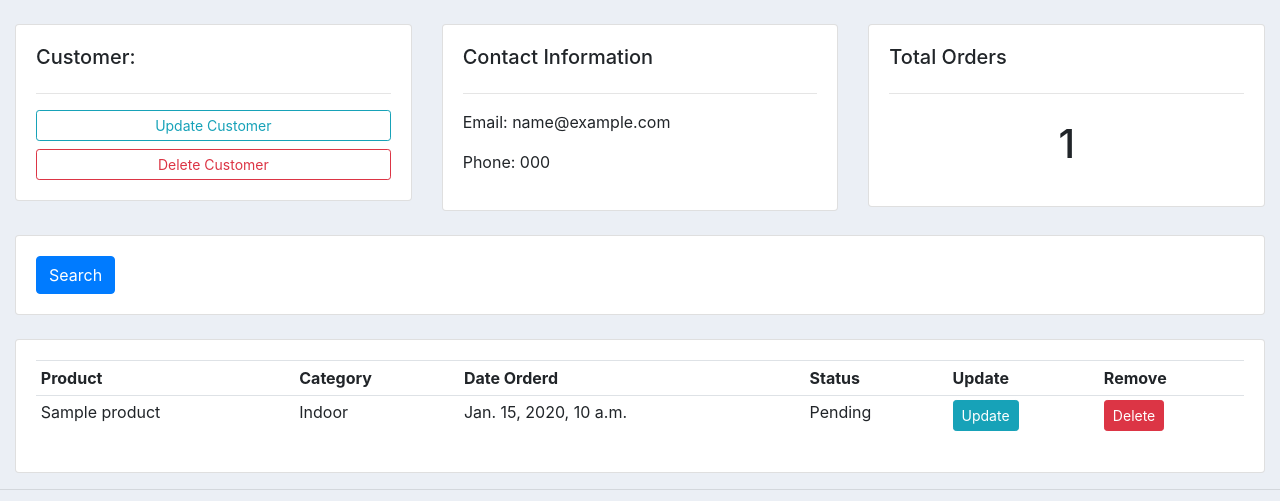
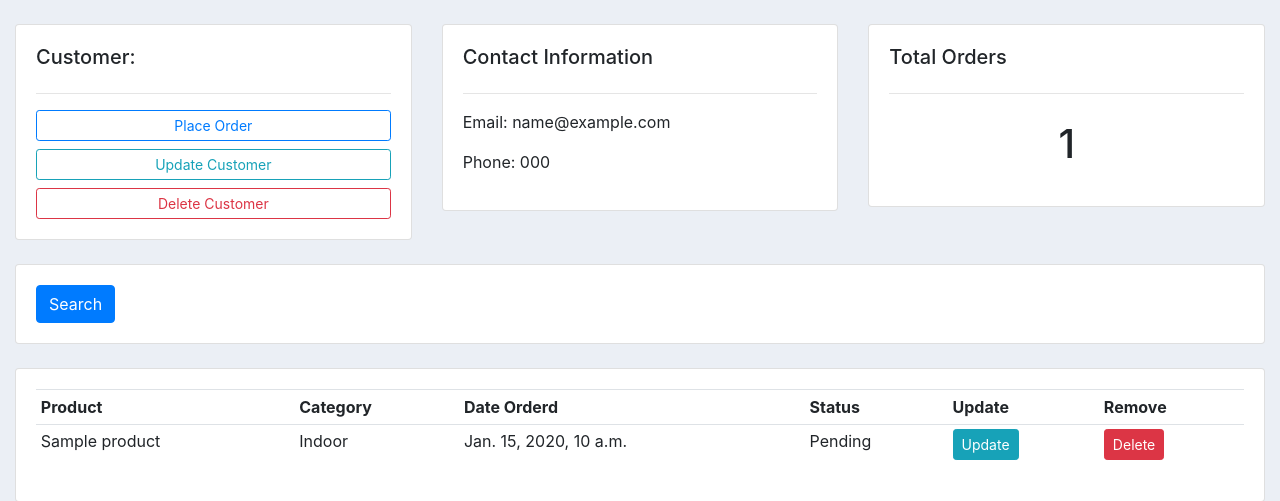
Before and after one commit to QU3B1M/CustomersMGMT, a Django app: page /customer/1 in a window 1280 px wide. Shown: the part 64-565 px from the top of the page. Run offline with Django 3.2, Linux system fonts and the light colour scheme; tables that the repository leaves empty hold one stand-in row (values such as "Sample post"); some libraries are stand-ins or nearby versions.

Commit message:
order form updated

```diff
--- a/app/templates/app/customer.html
+++ b/app/templates/app/customer.html
@@ -8,6 +8,7 @@
 		<div class="card card-body">
 			<h5>Customer:</h5>
 			<hr>
+			<a class="btn btn-outline-primary  btn-sm btn-block" href="{% url 'create_order' customer.id %}">Place Order</a>
 			<a class="btn btn-outline-info  btn-sm btn-block" href="">Update Customer</a>
 			<a class="btn btn-outline-danger  btn-sm btn-block" href="">Delete Customer</a>
 
--- a/app/templates/app/dashboard.html
+++ b/app/templates/app/dashboard.html
@@ -33,7 +33,7 @@
 		<h5>LAST 5 ORDERS</h5>
 		<hr>
 		<div class="card card-body">
-			<a class="btn btn-primary  btn-sm btn-block" href="{% url 'create_order' %}">Create Order</a>
+			{% comment %} <a class="btn btn-primary  btn-sm btn-block" href="{% url 'create_order' %}">Create Order</a> {% endcomment %}
 			<table class="table table-sm">
 				<tr>
 					<th>Product</th>
--- a/app/urls.py
+++ b/app/urls.py
@@ -5,7 +5,8 @@ urlpatterns = [
     path('', views.home, name='home'),
     path('products?', views.products, name='products'),
     path('customer/<str:pk>', views.customer, name='customer'),
-    path('create_order/', views.create_order, name='create_order'),
+    # path('create_order/', views.create_order, name='create_order'),
+    path('create_order/<str:pk>', views.create_order, name='create_order'),
     path('update_order/<str:pk>', views.update_order, name='update_order'),
     path('delete_order/<str:pk>', views.delete_order, name='delete_order'),
 ]
--- a/app/views.py
+++ b/app/views.py
@@ -1,5 +1,6 @@
 from django.shortcuts import render, redirect
 from django.http import HttpResponse
+from django.forms import inlineformset_factory
 from .models import *
 from .forms import OrderForm
 
@@ -46,20 +47,28 @@ def customer(request, pk):
     return render(request, 'app/customer.html', context)
 
 
-def create_order(request):
-    form = OrderForm()
+def create_order(request, pk):
+    OrderFormSet = inlineformset_factory(Customer, Order, fields=('product', 'status'), extra=1)
+    customer = Customer.objects.get(id=pk)
+    formset = OrderFormSet(queryset=Order.objects.none(), instance=customer)
+    # form = OrderForm(initial={'customer': customer})
+    if request.method == 'GET':
+        formset = OrderFormSet(request.GET or None)
+    elif request.method == 'POST':
+        # form = OrderForm(request.POST)
+        formset = OrderFormSet(request.POST, instance=customer)
 
-    if request.method == 'POST':
-        form = OrderForm(request.POST)
-
-        if form.is_valid():
-            form.save()
+        if formset.is_valid():
+            for form in formset:
+                # extract name from each form and save
+                form.save()
+            # once all books are saved, redirect to book list view
+            # return redirect('book_list')
+            # formset.save()
             return redirect('/')
 
     context = {
-
-
-        'form': form
+        'formset': formset
         }
 
     return render(request, 'app/order_form.html', context)
```
Also changed, not shown: app/templates/app/order_form.html (+6 -2 lines).
